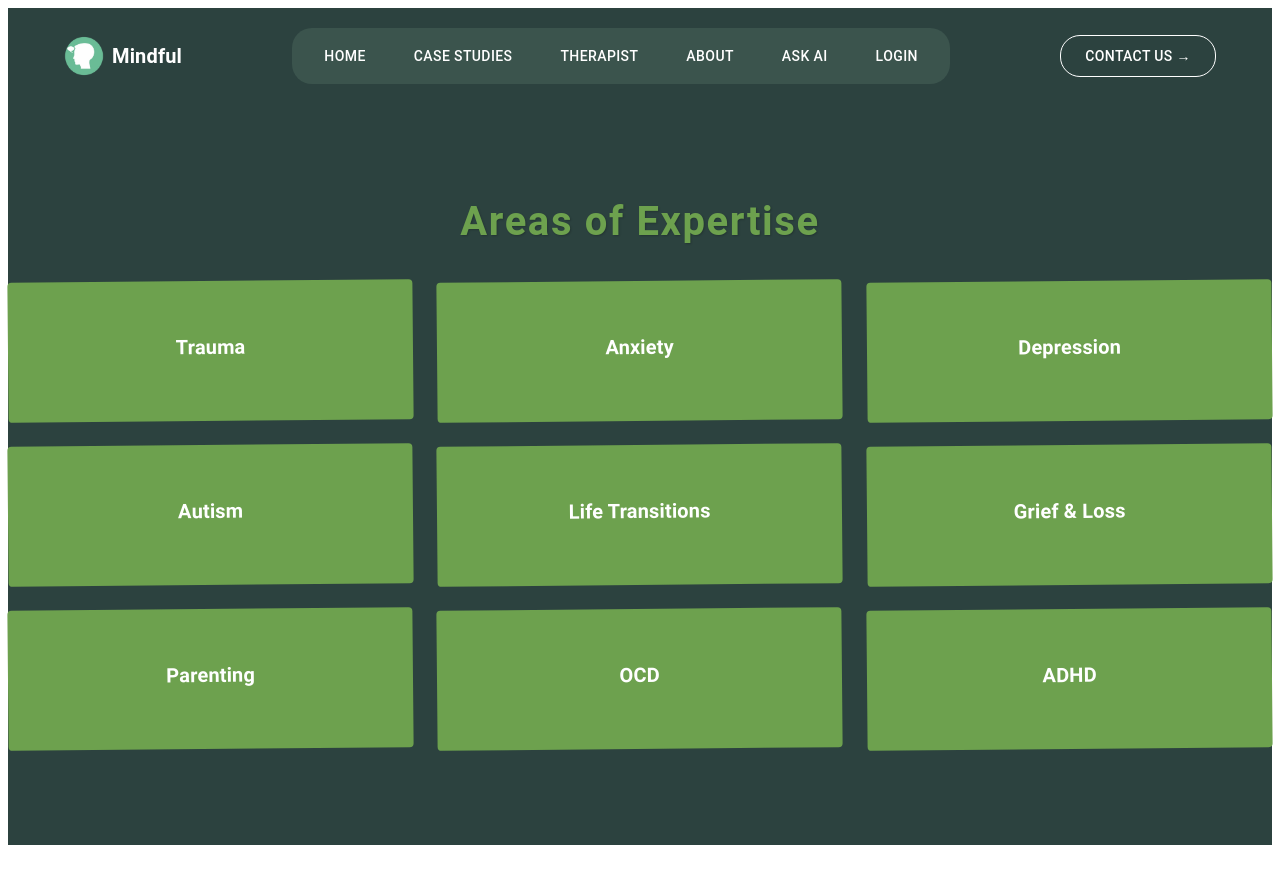
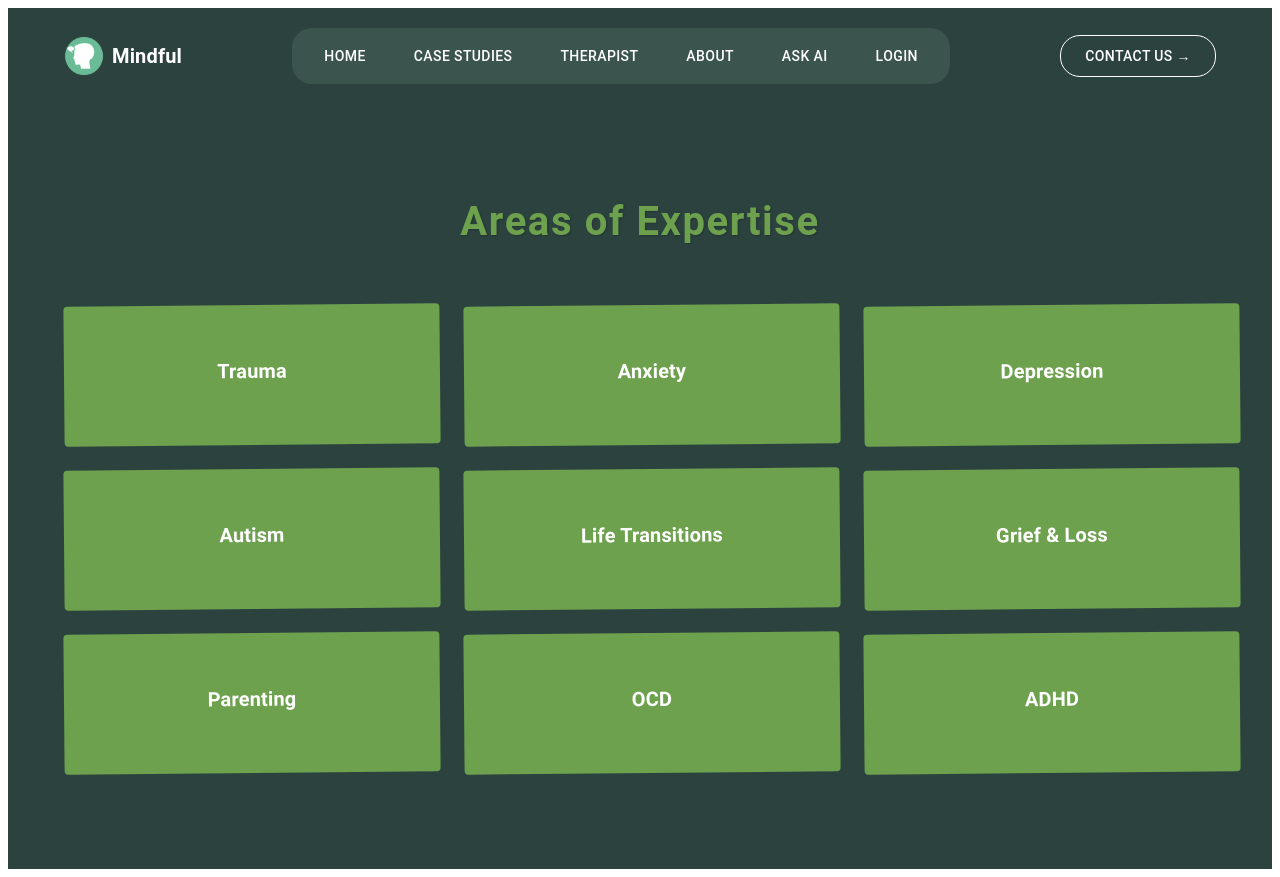
Before and after one commit to Mutai001/Mental-health-app, a React (Vite) app: page /areaofexpertise in a window 1280 px wide. Before the commit the page ends 853 px from the top, so only its background shows below. Built offline with nearby package versions, Linux system fonts and the light colour scheme.

Commit message:
area of expertise

```diff
--- a/src/components/pages/landingpage/AreaOfExpertise.tsx
+++ b/src/components/pages/landingpage/AreaOfExpertise.tsx
@@ -1,21 +1,68 @@
 import React, { useState } from "react";
 import { Grid, Card, CardContent, Typography, Box } from "@mui/material";
-import { motion } from "framer-motion";
+import { motion, AnimatePresence } from "framer-motion";
 
-const expertise = [
-  { name: "Trauma", imageUrl: "https://encrypted-tbn0.gstatic.com/images?q=tbn:ANd9GcRN5iINf5K1x6-2cWZYUSu1SKVFI1O9IEzr-Q&s" },
-  { name: "Anxiety", imageUrl: "https://encrypted-tbn0.gstatic.com/images?q=tbn:ANd9GcQ8E7ELemL_MX9DpXSjfswp4lFXFfhWviHoNg&s" },
-  { name: "Depression", imageUrl: "https://www.piedmont.org/media/BlogImages/Depression-symptoms.jpg" },
-  { name: "Autism", imageUrl: "https://encrypted-tbn0.gstatic.com/images?q=tbn:ANd9GcTTmhvf3A6qBd5VHXgZeh2O0eRrhH2E-S_edQ&s" },
-  { name: "Life Transitions", imageUrl: "https://encrypted-tbn0.gstatic.com/images?q=tbn:ANd9GcT_KMR9KqzROT0yf6YxoxFKFFZPafTp2ggddA&s" },
-  { name: "Grief & Loss", imageUrl: "https://encrypted-tbn0.gstatic.com/images?q=tbn:ANd9GcQ_1ziSmveXowmIXQjLZxJsOghZF6NaXJpTAQ&s" },
-  { name: "Parenting", imageUrl: "https://encrypted-tbn0.gstatic.com/images?q=tbn:ANd9GcTzbX_nSmQzaEAtlgwUCc0y0r9a4t8Nxx-gRA&s" },
-  { name: "OCD", imageUrl: "https://encrypted-tbn0.gstatic.com/images?q=tbn:ANd9GcTHqHXZucgrWnPGjBpYrqlEIGoe6groyAjt0g&s" },
-  { name: "ADHD", imageUrl: "https://auditorycenter.com/wp-content/uploads/2020/01/boy-with-ADHD.jpg" },
+interface ExpertiseItem {
+  name: string;
+  imageUrl: string;
+  description: string;
+}
+
+const expertise: ExpertiseItem[] = [
+  {
+    name: "Trauma",
+    imageUrl: "https://encrypted-tbn0.gstatic.com/images?q=tbn:ANd9GcRN5iINf5K1x6-2cWZYUSu1SKVFI1O9IEzr-Q&s",
+    description: "Trauma therapy helps individuals process distressing events that have overwhelmed their ability to cope. We use evidence-based approaches like EMDR and trauma-focused CBT to help you regain control, reduce symptoms of PTSD, and rebuild a sense of safety."
+  },
+  {
+    name: "Anxiety",
+    imageUrl: "https://encrypted-tbn0.gstatic.com/images?q=tbn:ANd9GcQ8E7ELemL_MX9DpXSjfswp4lFXFfhWviHoNg&s",
+    description: "Anxiety treatment focuses on identifying triggers, challenging negative thought patterns, and developing coping strategies. Through cognitive-behavioral techniques and mindfulness practices, we help you manage symptoms and regain confidence in daily life."
+  },
+  {
+    name: "Depression",
+    imageUrl: "https://www.piedmont.org/media/BlogImages/Depression-symptoms.jpg",
+    description: "Depression therapy addresses feelings of hopelessness, low energy, and loss of interest. Our approach combines behavioral activation, cognitive restructuring, and self-compassion techniques to help restore motivation and improve mood."
+  },
+  {
+    name: "Autism",
+    imageUrl: "https://encrypted-tbn0.gstatic.com/images?q=tbn:ANd9GcTTmhvf3A6qBd5VHXgZeh2O0eRrhH2E-S_edQ&s",
+    description: "Autism support focuses on developing social skills, emotional regulation, and adaptive behaviors. We create individualized plans that respect neurodiversity while helping individuals navigate social expectations and sensory challenges."
+  },
+  {
+    name: "Life Transitions",
+    imageUrl: "https://encrypted-tbn0.gstatic.com/images?q=tbn:ANd9GcT_KMR9KqzROT0yf6YxoxFKFFZPafTp2ggddA&s",
+    description: "Life transition counseling helps during career changes, relationship shifts, or other major life events. We provide support in navigating uncertainty, building resilience, and creating meaningful next chapters in your life story."
+  },
+  {
+    name: "Grief & Loss",
+    imageUrl: "https://encrypted-tbn0.gstatic.com/images?q=tbn:ANd9GcQ_1ziSmveXowmIXQjLZxJsOghZF6NaXJpTAQ&s",
+    description: "Grief therapy offers a compassionate space to process loss at your own pace. We help you honor your unique grieving process while finding ways to carry memories forward and gradually rebuild your life."
+  },
+  {
+    name: "Parenting",
+    imageUrl: "https://encrypted-tbn0.gstatic.com/images?q=tbn:ANd9GcTzbX_nSmQzaEAtlgwUCc0y0r9a4t8Nxx-gRA&s",
+    description: "Parenting support helps navigate challenges at any stage. We focus on strengthening parent-child connections, setting appropriate boundaries, and developing strategies that align with your family values and children's needs."
+  },
+  {
+    name: "OCD",
+    imageUrl: "https://encrypted-tbn0.gstatic.com/images?q=tbn:ANd9GcTHqHXZucgrWnPGjBpYrqlEIGoe6groyAjt0g&s",
+    description: "OCD treatment uses exposure and response prevention (ERP) to reduce compulsive behaviors and intrusive thoughts. We create gradual, personalized exposure hierarchies to help you regain control over your responses."
+  },
+  {
+    name: "ADHD",
+    imageUrl: "https://auditorycenter.com/wp-content/uploads/2020/01/boy-with-ADHD.jpg",
+    description: "ADHD management focuses on developing organizational strategies, improving focus, and harnessing strengths. We combine behavioral techniques with environmental modifications to help you thrive with your unique neurology."
+  },
 ];
 
 const AreaOfExpertise: React.FC = () => {
   const [hoveredItem, setHoveredItem] = useState<string | null>(null);
+  const [expandedItem, setExpandedItem] = useState<string | null>(null);
+
+  const handleCardClick = (itemName: string) => {
+    setExpandedItem(expandedItem === itemName ? null : itemName);
+  };
 
   return (
     <Box sx={{ backgroundColor: "#2C423F", color: "#FFFFFF", py: 12, textAlign: "center" }}>
@@ -34,7 +81,8 @@ const AreaOfExpertise: React.FC = () => {
           Areas of Expertise
         </Typography>
       </motion.div>
-      <Grid container spacing={3} justifyContent="center">
+
+      <Grid container spacing={3} justifyContent="center" sx={{ maxWidth: "1200px", margin: "0 auto" }}>
         {expertise.map((item) => (
           <Grid
             item
@@ -45,7 +93,14 @@ const AreaOfExpertise: React.FC = () => {
             onMouseEnter={() => setHoveredItem(item.name)}
             onMouseLeave={() => setHoveredItem(null)}
           >
-            <motion.div whileHover={{ scale: 1.05 }} animate={{ rotate: [0, 1, -1, 0] }} transition={{ repeat: Infinity, duration: 3, ease: "easeInOut" }}>
+            <Box sx={{ display: "flex", flexDirection: "column", alignItems: "center" }}>
+              <motion.div
+                whileHover={{ scale: 1.05 }}
+                animate={{ rotate: [0, 1, -1, 0] }}
+                transition={{ repeat: Infinity, duration: 3, ease: "easeInOut" }}
+                onClick={() => handleCardClick(item.name)}
+                style={{ cursor: "pointer", width: "100%" }}
+              >
                 <Card
                   sx={{
                     height: 140,
@@ -61,7 +116,7 @@ const AreaOfExpertise: React.FC = () => {
                 >
                   <motion.div
                     initial={{ opacity: 0 }}
-                  animate={{ opacity: hoveredItem === item.name ? 1 : 0 }}
+                    animate={{ opacity: hoveredItem === item.name || expandedItem === item.name ? 1 : 0 }}
                     transition={{ duration: 0.3 }}
                     style={{
                       backgroundImage: `url(${item.imageUrl})`,
@@ -82,6 +137,34 @@ const AreaOfExpertise: React.FC = () => {
                   </CardContent>
                 </Card>
               </motion.div>
+
+              <AnimatePresence>
+                {expandedItem === item.name && (
+                  <motion.div
+                    initial={{ opacity: 0, height: 0 }}
+                    animate={{ opacity: 1, height: "auto" }}
+                    exit={{ opacity: 0, height: 0 }}
+                    transition={{ duration: 0.3 }}
+                    style={{ width: "100%", overflow: "hidden" }}
+                  >
+                    <Box
+                      sx={{
+                        backgroundColor: "#3A5A55",
+                        color: "#FFFFFF",
+                        p: 3,
+                        borderRadius: "0 0 4px 4px",
+                        textAlign: "left",
+                        boxShadow: "0px 4px 10px rgba(0, 0, 0, 0.1)",
+                      }}
+                    >
+                      <Typography variant="body1" sx={{ lineHeight: 1.6 }}>
+                        {item.description}
+                      </Typography>
+                    </Box>
+                  </motion.div>
+                )}
+              </AnimatePresence>
+            </Box>
           </Grid>
         ))}
       </Grid>
```
Lines whose indentation alone changed are shown as unchanged.
